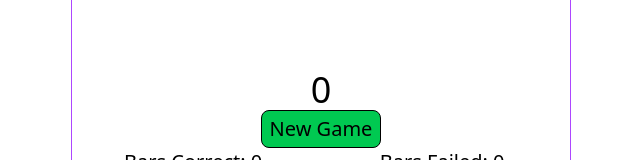
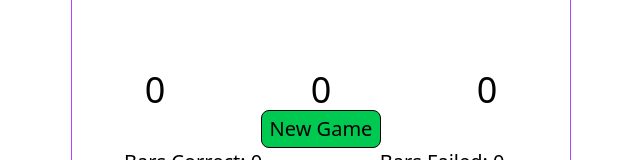
Before and after one commit to Struckhour/eartrainer, a SvelteKit app: page /game in a window 1280 px wide. Shown: the part 477-637 px from the top of the page, without its empty margins (319-959 px from the left). Built offline with nearby package versions, Linux system fonts and the light colour scheme.

Commit message:
fixes window problem and adds noteScores

```diff
--- a/src/lib/Keyboard.svelte
+++ b/src/lib/Keyboard.svelte
@@ -41,12 +41,13 @@
   onMount(() => {
     window.addEventListener("keydown", handleKeyDown);
     window.addEventListener("keyup", handleKeyUp);
+
+    return () => {
+      window.removeEventListener("keydown", handleKeyDown);
+      window.removeEventListener("keyup", handleKeyUp);
+    };
   });
 
-  onDestroy(() => {
-    window.removeEventListener("keydown", handleKeyDown);
-    window.removeEventListener("keyup", handleKeyUp);
-  });
 </script>
 
 <div class="keyboard-wrapper">
--- a/src/routes/game/+page.svelte
+++ b/src/routes/game/+page.svelte
@@ -21,6 +21,8 @@
   let notesFailed = 0;
 
   type BeatKey = "beat1" | "beat2" | "beat3" | "beat4";
+
+  let noteScores = {60: 0, 62: 0, 64: 0};
 
   type Bar = {
     beat1: number | null;
@@ -76,7 +78,7 @@
     ];
 
     let currentBeatIndex = 0; // pointer to the beat we are currently checking
-
+    let lastNote: number | null = 0;
     responseInterval = setInterval(() => {
       // record new notes
       if (notesPlayed.length < beatKeys.length && newlyPressed.size > 0) {
@@ -99,12 +101,13 @@
         if (msTicks >= start && msTicks <= end) {
           const key = beatKeys[currentBeatIndex];
           const note = barNotes[key];
-
+          lastNote = note;
           if (note === null) {
             console.log(`beat ${currentBeatIndex + 1} skipped (null note)`);
             currentBeatIndex++;
           } else if (notesPlayed.slice(0, currentBeatIndex + 1).includes(note) && newlyPressed.has(note)) {
             console.log(`got beat ${currentBeatIndex + 1}!`);
+            noteScores[note]++;
             notesCorrect += 1;
             currentBeatIndex++;
             beatsCorrect[currentBeatIndex] = 1;
@@ -112,7 +115,9 @@
         } else if (msTicks > end) {
           // time window passed without correct note
           console.log(`missed beat ${currentBeatIndex + 1}`);
+          console.log(lastNote);
           notesFailed += 1;
+          noteScores[lastNote]--;
           currentBeatIndex++;
         }
       }
@@ -240,8 +245,6 @@
       // Every 8 beats, play a new bar
       if (beats % 32 === 0) {
         bar = await playBar();
-        console.log("Completed bar:", bar, beats);
-        console.log("usable bar: ", bar, beats);
         responseBar(bar);
       }
 
@@ -280,7 +283,11 @@
     {#if displayCountdown}
       <div class="text-6xl mb-8 text-blue-800">{count}</div>
     {/if}
-    <div class="text-4xl">{score}</div>
+    <div class="flex w-full justify-around">
+      <div class="text-4xl">{noteScores[60]}</div>
+      <div class="text-4xl">{noteScores[62]}</div>
+      <div class="text-4xl">{noteScores[64]}</div>
+    </div>
     {#if gameTimer}
     <button onclick={stopGame}  class="bg-red-500 border border-black py-1 px-2 rounded-lg text-xl hover:bg-red-600 active:bg-red-800">Stop</button>
     {:else}
```
